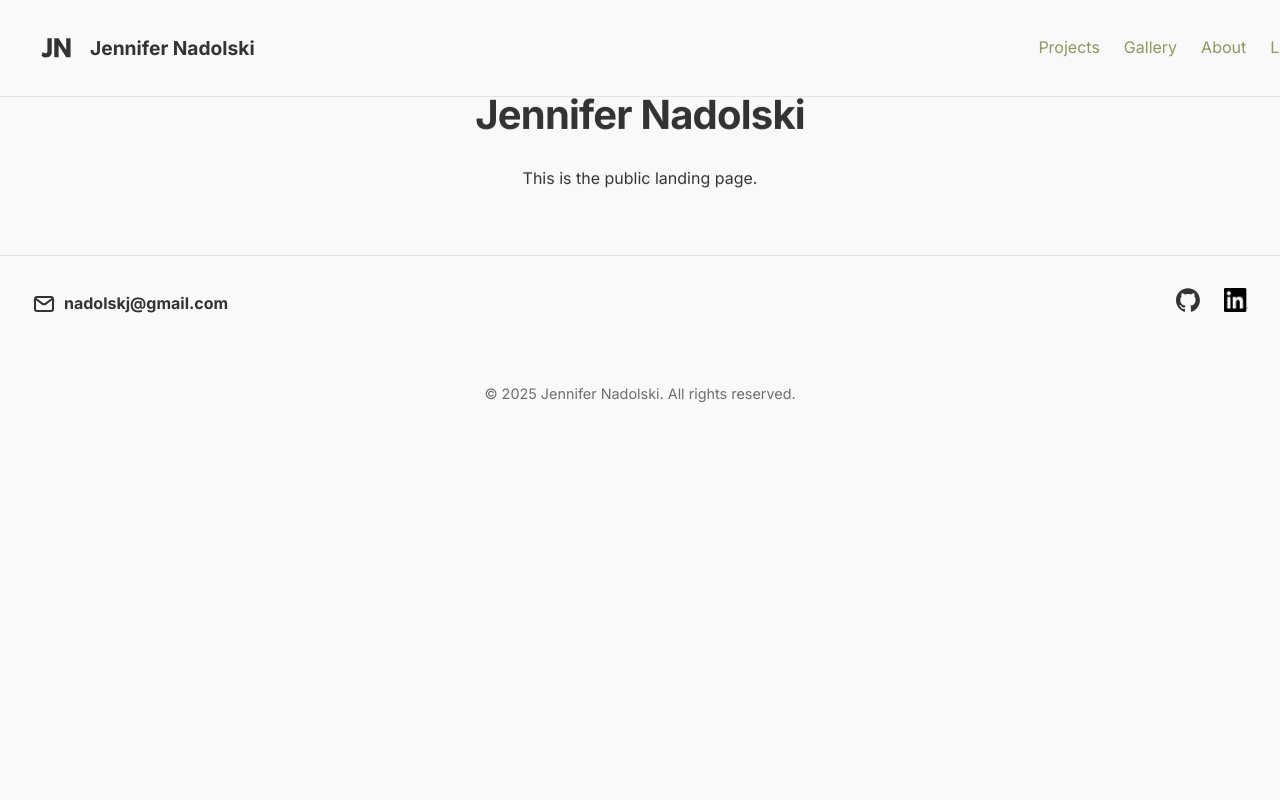
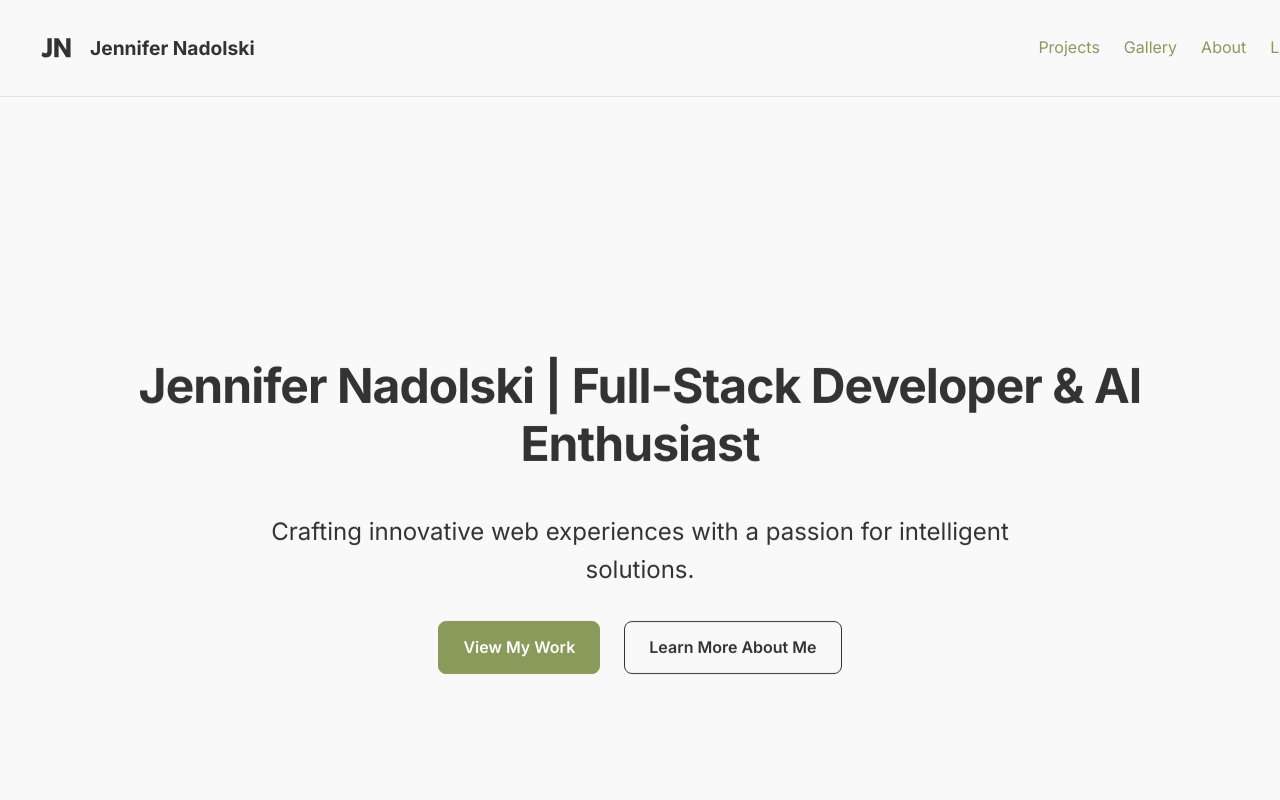
Before and after one commit to jnadolski/jn-website, a React (Create React App) app in the folder frontend/: page / in a window 1280 px wide. Shown: the top 800 px of the page. Built offline with nearby package versions, Linux system fonts and the light colour scheme.

Commit message:
Implement Hero Section on landing page

```diff
--- a/frontend/src/App.css
+++ b/frontend/src/App.css
@@ -1,5 +1,6 @@
 @import url('https://fonts.googleapis.com/css2?family=Inter:wght@400;600;700&display=swap');
 @import './FadeInOnScroll.css';
+@import './Landing.css';
 
 /* Define color variables for light mode (default) */
 :root {
--- /dev/null
+++ b/frontend/src/Landing.css
@@ -0,0 +1,64 @@
+.landing-page {
+  text-align: center;
+  padding-top: 2rem; /* Adjust based on header height if needed */
+}
+
+.hero-section {
+  min-height: calc(100vh - 4rem); /* Full viewport height minus header height */
+  display: flex;
+  flex-direction: column;
+  justify-content: center;
+  align-items: center;
+  padding: 2rem;
+  background-color: var(--background);
+  color: var(--text);
+}
+
+.hero-headline {
+  font-size: 3rem;
+  font-weight: 700;
+  margin-bottom: 1rem;
+  line-height: 1.2;
+}
+
+.hero-tagline {
+  font-size: 1.5rem;
+  margin-bottom: 2rem;
+  max-width: 800px;
+}
+
+.hero-ctas {
+  display: flex;
+  gap: 1.5rem;
+}
+
+.button {
+  display: inline-block;
+  padding: 0.8rem 1.5rem;
+  border-radius: 8px;
+  font-weight: 600;
+  text-decoration: none;
+  transition: background-color 0.3s, color 0.3s, border-color 0.3s;
+}
+
+.button.primary {
+  background-color: var(--primary-accent);
+  color: #ffffff;
+  border: 1px solid var(--primary-accent);
+}
+
+.button.primary:hover {
+  background-color: darken(var(--primary-accent), 10%); /* Placeholder for actual darken function */
+  color: #ffffff;
+}
+
+.button.secondary {
+  background-color: transparent;
+  color: var(--text);
+  border: 1px solid var(--text);
+}
+
+.button.secondary:hover {
+  background-color: var(--text);
+  color: var(--background);
+}
--- a/frontend/src/Landing.tsx
+++ b/frontend/src/Landing.tsx
@@ -1,11 +1,19 @@
 import React from 'react';
-
+import { Link } from 'react-router-dom';
+import './Landing.css'; // Import a dedicated CSS file for Landing
 
 const Landing = () => {
   return (
-    <div>
-      <h1>Jennifer Nadolski</h1>
-      <p>This is the public landing page.</p>
+    <div className="landing-page">
+      <section className="hero-section">
+        <h1 className="hero-headline">Jennifer Nadolski | Full-Stack Developer & AI Enthusiast</h1>
+        <p className="hero-tagline">Crafting innovative web experiences with a passion for intelligent solutions.</p>
+        <div className="hero-ctas">
+          <Link to="/projects" className="button primary">View My Work</Link>
+          <Link to="/about" className="button secondary">Learn More About Me</Link>
+        </div>
+      </section>
+      {/* Other sections will go here */}
     </div>
   );
 };
```
